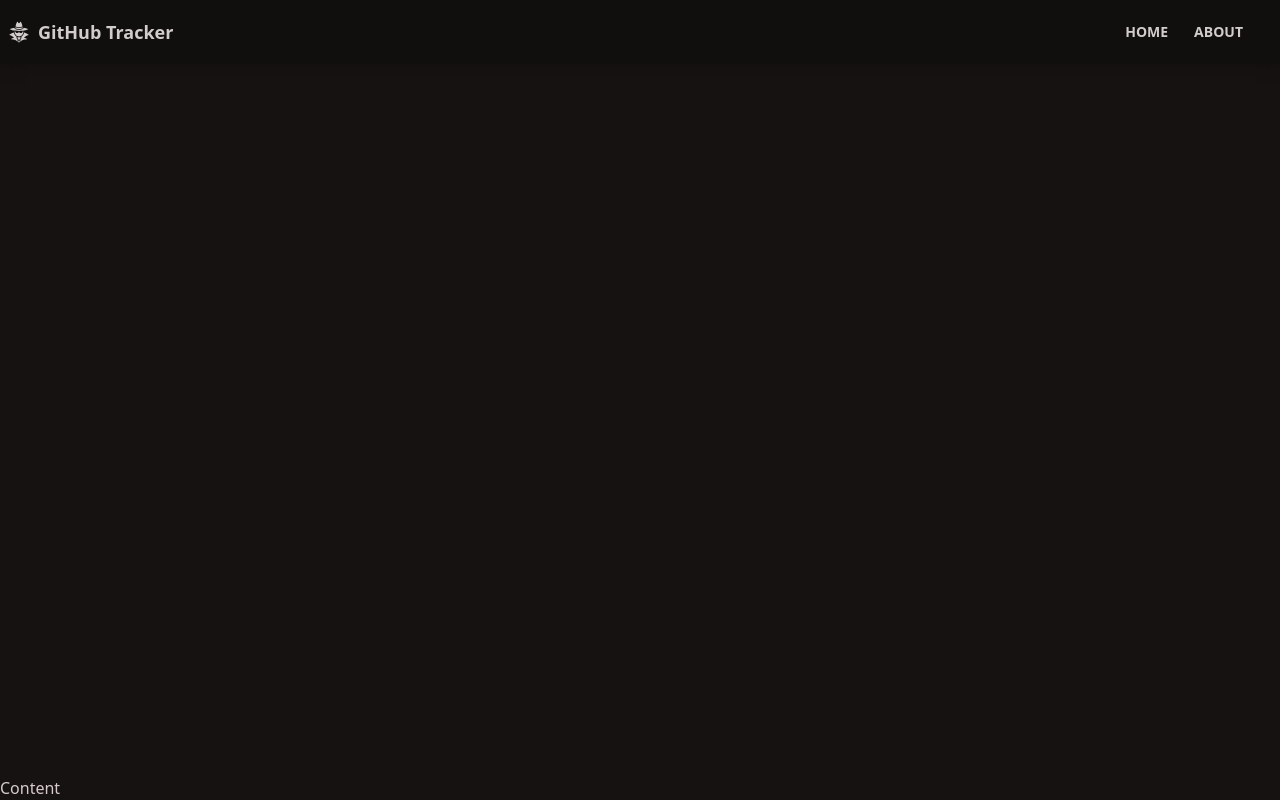
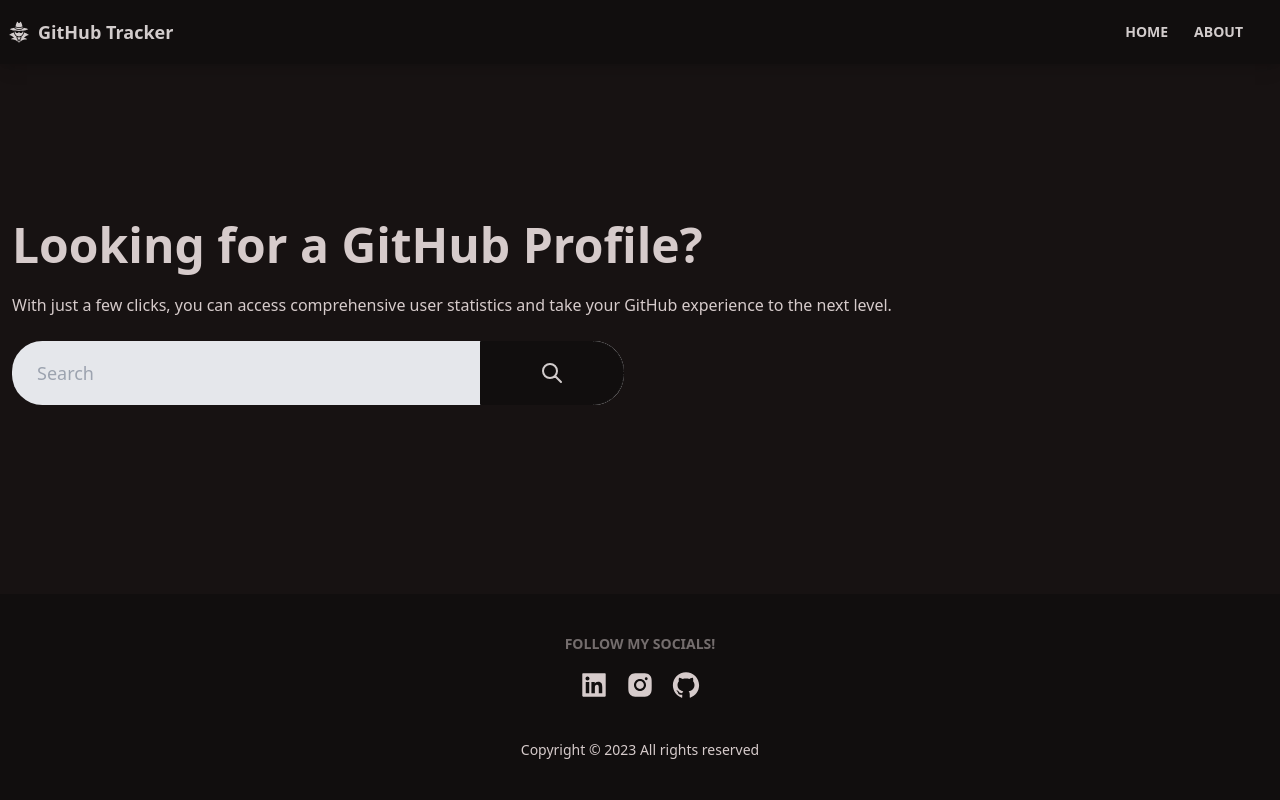
Before and after one commit to dagbay/github-finder, a React (Create React App) app: page / in a window 1280 px wide. Shown: the top 800 px of the page. Built offline with nearby package versions, Linux system fonts and the light colour scheme.

Commit message:
Imported all components to App.js

```diff
--- a/src/App.js
+++ b/src/App.js
@@ -1,20 +1,41 @@
-import {BrowserRouter as Router, Route} from 'react-router-dom'
+import { BrowserRouter as Router, Route, Routes } from 'react-router-dom'
 
-import Navbar from './components/layout/Navbar';
-import Footer from './components/layout/Footer';
+// Component Layouts
+import Navbar from './components/layout/Navbar'
+import Footer from './components/layout/Footer'
+
+// Pages
+import Home from './pages/Home'
+import About from './pages/About'
+import User from './pages/User'
+import NotFound from './pages/NotFound'
+
+// Context Providers
+import { GithubProvider } from './context/github/GithubContext'
+import { AlertProvider } from './context/alert/AlertContext'
 
 function App() {
   return (
-    <Router>
-      <div className="flex flex-col justify-between h-screen">
-        <Navbar />
-        <main>
-          Content
-        </main>
-      </div>
-      <Footer />
-    </Router>
-  );
+    <GithubProvider>
+      <AlertProvider>
+        <Router>
+          <div className='flex flex-col justify-between h-screen'>
+            <Navbar />
+            <main className='container mx-auto px-3 pb-12'>
+              <Routes>
+                <Route exact path='/' element={<Home />} />
+                <Route path='/about' element={<About />} />
+                <Route path='/user/:login' element={<User />} />
+                <Route path='/notfound' element={<NotFound />} />
+                <Route path='/*' element={<NotFound />} />
+              </Routes>
+            </main>
+            <Footer />
+          </div>
+        </Router>
+      </AlertProvider>
+    </GithubProvider>
+  )
 }
 
 export default App;
--- /dev/null
+++ b/src/components/users/UserSearch.jsx
@@ -0,0 +1,71 @@
+import { useState, useContext } from "react"
+import GithubContext from "../../context/github/GithubContext"
+import AlertContext from "../../context/alert/AlertContext"
+
+import { searchUsers } from "../../context/github/GithubActions"
+
+import Alert from "../layout/Alert"
+
+
+function UserSearch() {
+  // Hooks
+  const { users, dispatch } = useContext(GithubContext)
+  const {setAlert} = useContext(AlertContext)
+  const [text, setText] = useState('')
+
+  // Functions
+  const handleChange = (e) => setText(e.target.value)
+
+  const handleSubmit = async (e) => {
+    e.preventDefault()
+
+    if (text === '') {
+      setAlert('Please enter something', 'error')
+    } else {
+      dispatch({ type: 'SET_LOADING' })
+
+      const users = await searchUsers(text)
+
+      dispatch({ type: 'GET_USERS', payload: users})
+
+      setText('')
+    }
+  }
+
+  return (
+    <div className="grid grid-cols-1 xl:grid-cols-2 lg:grid-cols-2 md:grid-cols-2 mb-8 gap-8">
+      <div>
+        <Alert />
+        <form onSubmit={handleSubmit}>
+          <div className="form-control">
+            <div className="relative">
+              <input
+                type="text"
+                className="w-full pr-40 bg-gray-200 input input-lg text-black"
+                placeholder="Search"
+                value={text}
+                onChange={handleChange}
+              />
+              <button
+                type="submit"
+                className="absolute top-0 right-0 rounded-l-none w-36 btn btn-lg"
+              >
+                <svg xmlns="http://www.w3.org/2000/svg" className="h-6 w-6" fill="none" viewBox="0 0 24 24" stroke="currentColor"><path strokeLinecap="round" strokeLinejoin="round" strokeWidth="2" d="M21 21l-6-6m2-5a7 7 0 11-14 0 7 7 0 0114 0z" /></svg>
+              </button>
+            </div>
+          </div>
+        </form>
+      </div>
+      {users.length > 0 && (
+        <div>
+          <button onClick={() => {
+            dispatch({type: 'CLEAR_USERS'})
+          }} className="btn btn-ghost btn-lg">
+            Clear
+          </button>
+        </div>
+      )}
+    </div>
+  )
+}
+export default UserSearch
```
